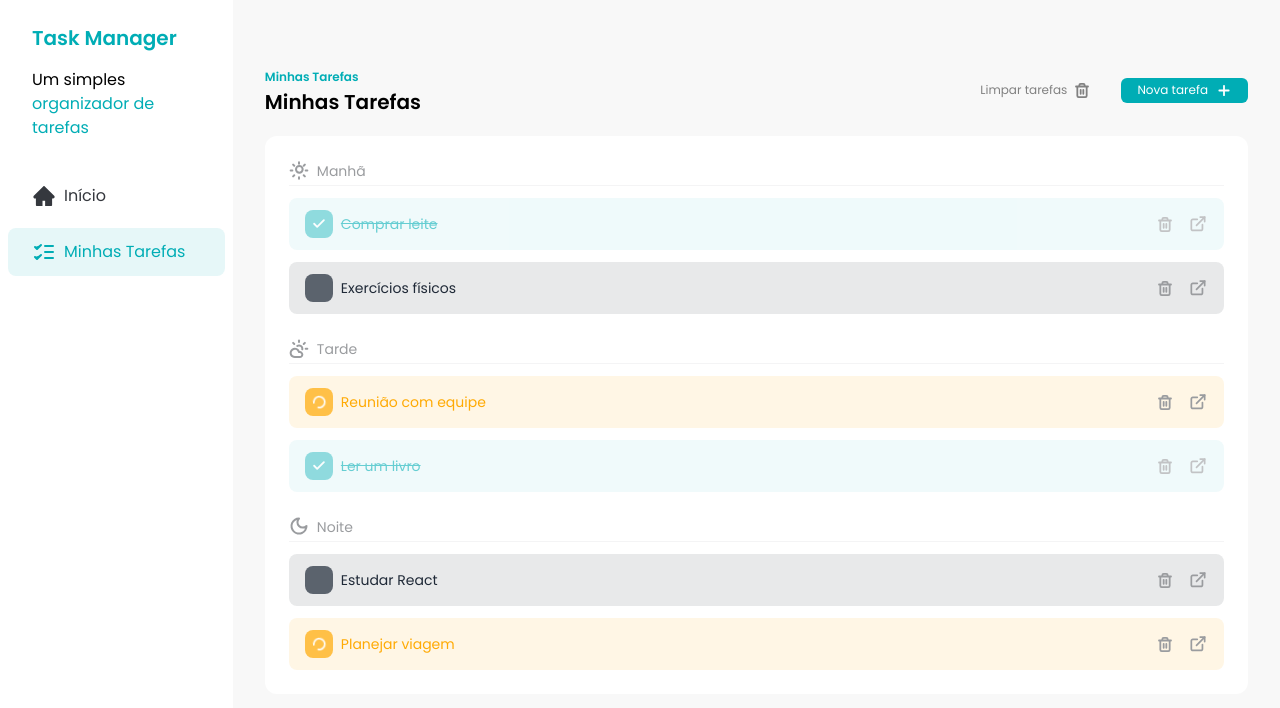
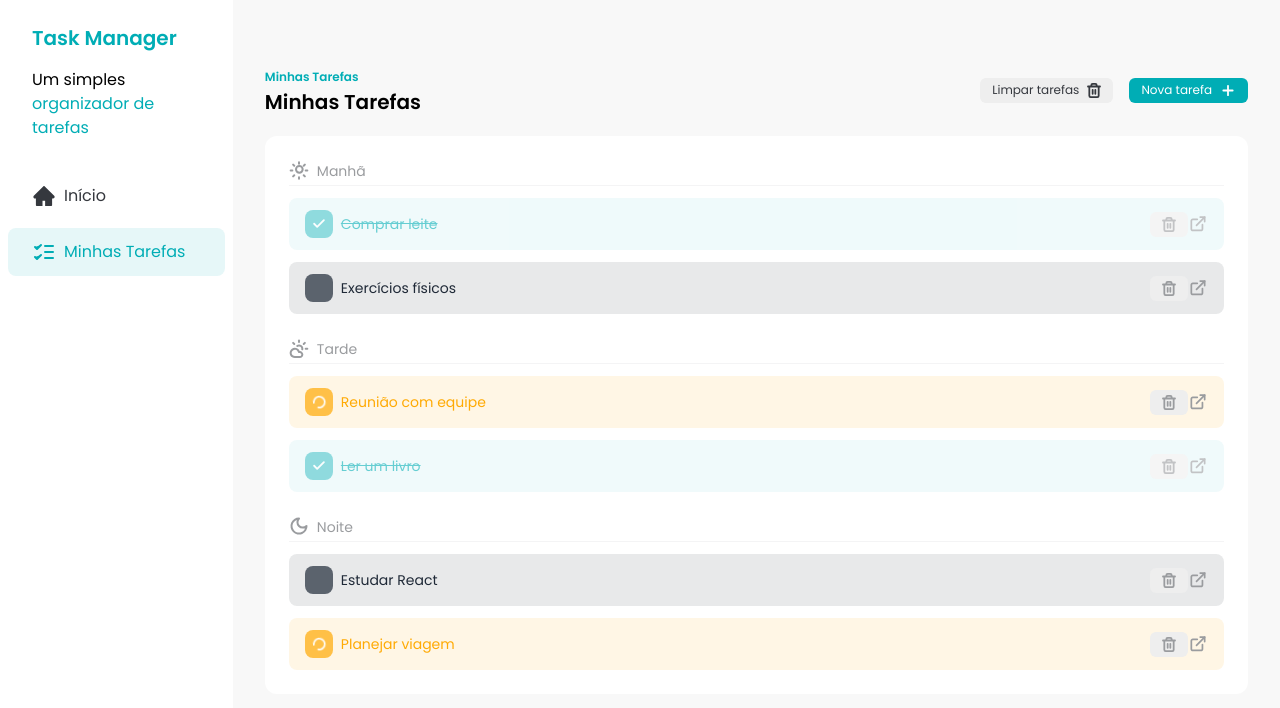
Before and after one commit to Viniciusbsouto/Task-Manager, a React app: page / in a window 1280 px wide. Shown: the top 708 px of the page. Built offline with nearby package versions, Linux system fonts and the light colour scheme; the HTML template or start-up script is replaced by a standard one.

Commit message:
feat: add size and secondary variant to Button

```diff
--- a/src/componentes/Button.jsx
+++ b/src/componentes/Button.jsx
@@ -1,16 +1,34 @@
-const Button = ({ children, variant = "primary", ...rest }) => {
+const Button = ({
+  children,
+  variant = "primary",
+  size = "small",
+  className,
+  ...rest
+}) => {
   const getVariantClasses = () => {
     if (variant === "primary") {
       return "bg-[#00ADB5] text-white hover:bg-[#019AA0]";
     }
     if (variant === "secondary") {
+      return "bg-[#EEEEEE] text-[#35383E] hover:bg-gray-300";
+    }
+    if (variant === "ghost") {
       return "bg-transparent text-[#818181] hover:bg-gray-200";
+    }
+  };
+
+  const getSizeClasses = () => {
+    if (size === "small") {
+      return " py-1 text-xs";
+    }
+    if (size === "large") {
+      return " py-2 text-sm";
     }
   };
 
   return (
     <button
-      className={`flex items-center gap-2 rounded-md px-4 py-1 text-xs transition duration-300 ${getVariantClasses()}`}
+      className={`flex items-center justify-center gap-2 rounded-md px-3 transition duration-300 ${getVariantClasses()} ${getSizeClasses()} ${className}`}
       {...rest}
     >
       {children}
```
